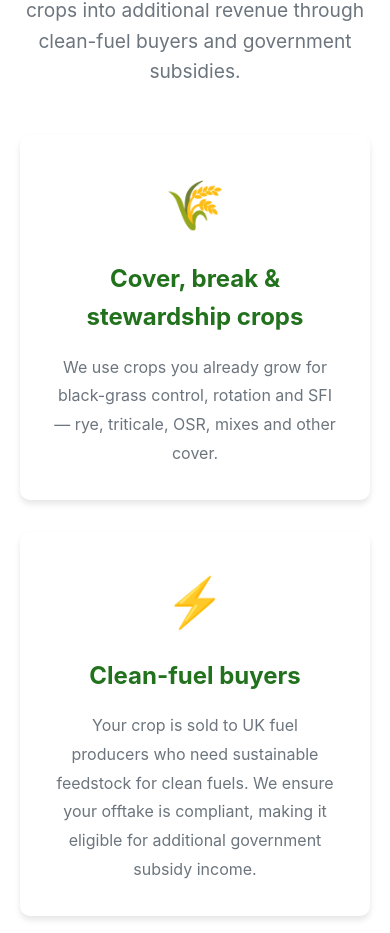
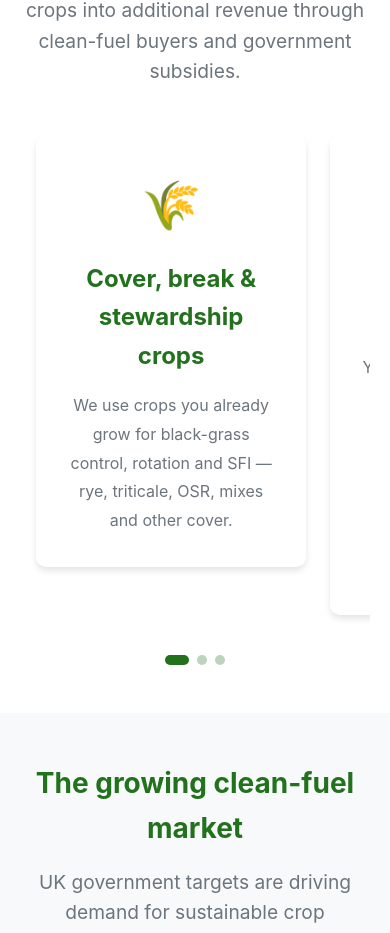
Before and after one commit to ewldh20/landmark-energy, a React (Vite) app: page / in a window 390 px wide. Shown: the part 1050-1983 px from the top of the page. Built offline with nearby package versions, Linux system fonts and the light colour scheme; the HTML template or start-up script is replaced by a standard one.

Commit message:
Add swipeable carousel for mobile - cards become carousels on mobile devices

```diff
--- a/src/components/About.tsx
+++ b/src/components/About.tsx
@@ -1,4 +1,30 @@
+import CardCarousel from './CardCarousel'
+
 const About = () => {
+  const cards = [
+    <div className="about-card">
+      <div className="icon">🌾</div>
+      <h3>Cover, break & stewardship crops</h3>
+      <p>
+        We use crops you already grow for black-grass control, rotation and SFI — rye, triticale, OSR, mixes and other cover.
+      </p>
+    </div>,
+    <div className="about-card">
+      <div className="icon">⚡</div>
+      <h3>Clean-fuel buyers</h3>
+      <p>
+        Your crop is sold to UK fuel producers who need sustainable feedstock for clean fuels. We ensure your offtake is compliant, making it eligible for additional government subsidy income.
+      </p>
+    </div>,
+    <div className="about-card">
+      <div className="icon">💰</div>
+      <h3>Additional Income</h3>
+      <p>
+        You sell crops you'd otherwise plough in or discount — while keeping your main cash crop and SFI income unchanged.
+      </p>
+    </div>
+  ]
+
   return (
     <section id="about" className="section">
       <div className="container">
@@ -8,29 +34,9 @@ const About = () => {
             We source better-paying markets for crops you're already growing — turning break, cover and stewardship crops into additional revenue through clean-fuel buyers and government subsidies.
           </p>
         </div>
-        <div className="about-grid">
-          <div className="about-card">
-            <div className="icon">🌾</div>
-            <h3>Cover, break & stewardship crops</h3>
-            <p>
-              We use crops you already grow for black-grass control, rotation and SFI — rye, triticale, OSR, mixes and other cover.
-            </p>
-          </div>
-          <div className="about-card">
-            <div className="icon">⚡</div>
-            <h3>Clean-fuel buyers</h3>
-            <p>
-              Your crop is sold to UK fuel producers who need sustainable feedstock for clean fuels. We ensure your offtake is compliant, making it eligible for additional government subsidy income.
-            </p>
-          </div>
-          <div className="about-card">
-            <div className="icon">💰</div>
-            <h3>Additional Income</h3>
-            <p>
-              You sell crops you'd otherwise plough in or discount — while keeping your main cash crop and SFI income unchanged.
-            </p>
-          </div>
-        </div>
+        <CardCarousel className="about-carousel">
+          {cards}
+        </CardCarousel>
       </div>
     </section>
   )
--- a/src/components/Benefits.tsx
+++ b/src/components/Benefits.tsx
@@ -1,3 +1,5 @@
+import CardCarousel from './CardCarousel'
+
 const Benefits = () => {
   const benefits = [
     {
@@ -26,6 +28,13 @@ const Benefits = () => {
     }
   ]
 
+  const benefitCards = benefits.map((benefit, index) => (
+    <div key={index} className="benefit-item">
+      <h3>✓ {benefit.title}</h3>
+      <p>{benefit.description}</p>
+    </div>
+  ))
+
   return (
     <section id="benefits" className="section">
       <div className="container">
@@ -35,14 +44,9 @@ const Benefits = () => {
             Benefits designed specifically for UK farms and land managers.
           </p>
         </div>
-        <div className="benefits-grid">
-          {benefits.map((benefit, index) => (
-            <div key={index} className="benefit-item">
-              <h3>✓ {benefit.title}</h3>
-              <p>{benefit.description}</p>
-            </div>
-          ))}
-        </div>
+        <CardCarousel className="benefits-carousel">
+          {benefitCards}
+        </CardCarousel>
       </div>
     </section>
   )
--- /dev/null
+++ b/src/components/CardCarousel.css
@@ -0,0 +1,79 @@
+.card-carousel-wrapper {
+  width: 100%;
+  position: relative;
+}
+
+/* Desktop: Show as grid */
+.card-carousel {
+  display: grid;
+  grid-template-columns: repeat(auto-fit, minmax(300px, 1fr));
+  gap: 2rem;
+  overflow: visible;
+}
+
+.carousel-card {
+  width: 100%;
+}
+
+/* Mobile: Show as swipeable carousel */
+@media (max-width: 768px) {
+  .card-carousel {
+    display: flex;
+    overflow-x: auto;
+    scroll-snap-type: x mandatory;
+    gap: 1.5rem;
+    padding: 0 1rem 1rem;
+    -webkit-overflow-scrolling: touch;
+    scrollbar-width: none; /* Firefox */
+    -ms-overflow-style: none; /* IE and Edge */
+    scroll-behavior: smooth;
+  }
+
+  .card-carousel::-webkit-scrollbar {
+    display: none; /* Chrome, Safari, Opera */
+  }
+
+  .carousel-card {
+    flex: 0 0 85%;
+    min-width: 85%;
+    scroll-snap-align: center;
+    padding: 0;
+  }
+}
+
+/* Carousel dots (mobile only) */
+.carousel-dots {
+  display: none;
+  justify-content: center;
+  gap: 0.5rem;
+  margin-top: 1.5rem;
+  padding: 0 1rem;
+}
+
+@media (max-width: 768px) {
+  .carousel-dots {
+    display: flex;
+  }
+}
+
+.carousel-dot {
+  width: 10px;
+  height: 10px;
+  border-radius: 50%;
+  border: none;
+  background-color: rgba(34, 113, 29, 0.3);
+  cursor: pointer;
+  transition: all 0.3s ease;
+  padding: 0;
+}
+
+.carousel-dot.active {
+  background-color: var(--primary-color);
+  width: 24px;
+  border-radius: 5px;
+}
+
+.carousel-dot:hover {
+  background-color: var(--primary-color);
+  opacity: 0.7;
+}
--- /dev/null
+++ b/src/components/CardCarousel.tsx
@@ -0,0 +1,87 @@
+import { useState, useRef, useEffect } from 'react'
+import './CardCarousel.css'
+
+interface CardCarouselProps {
+  children: React.ReactNode[]
+  className?: string
+}
+
+const CardCarousel = ({ children, className = '' }: CardCarouselProps) => {
+  const [currentIndex, setCurrentIndex] = useState(0)
+  const [isDragging, setIsDragging] = useState(false)
+  const [startX, setStartX] = useState(0)
+  const [scrollLeft, setScrollLeft] = useState(0)
+  const carouselRef = useRef<HTMLDivElement>(null)
+
+  const goToSlide = (index: number) => {
+    if (index < 0) index = 0
+    if (index >= children.length) index = children.length - 1
+    setCurrentIndex(index)
+  }
+
+  const handleTouchStart = (e: React.TouchEvent) => {
+    setIsDragging(true)
+    setStartX(e.touches[0].pageX - (carouselRef.current?.offsetLeft || 0))
+    setScrollLeft(carouselRef.current?.scrollLeft || 0)
+  }
+
+  const handleTouchMove = (e: React.TouchEvent) => {
+    if (!isDragging || !carouselRef.current) return
+    e.preventDefault()
+    const x = e.touches[0].pageX - (carouselRef.current.offsetLeft || 0)
+    const walk = (x - startX) * 2
+    carouselRef.current.scrollLeft = scrollLeft - walk
+  }
+
+  const handleTouchEnd = () => {
+    if (!carouselRef.current || !isDragging) return
+    setIsDragging(false)
+
+    // Determine which card to snap to based on scroll position
+    const cardWidth = carouselRef.current.offsetWidth
+    const scrollLeft = carouselRef.current.scrollLeft
+    const newIndex = Math.round(scrollLeft / cardWidth)
+    goToSlide(newIndex)
+  }
+
+  useEffect(() => {
+    if (carouselRef.current) {
+      carouselRef.current.scrollTo({
+        left: currentIndex * carouselRef.current.offsetWidth,
+        behavior: 'smooth'
+      })
+    }
+  }, [currentIndex])
+
+  return (
+    <div className={`card-carousel-wrapper ${className}`}>
+      <div
+        ref={carouselRef}
+        className="card-carousel"
+        onTouchStart={handleTouchStart}
+        onTouchMove={handleTouchMove}
+        onTouchEnd={handleTouchEnd}
+      >
+        {children.map((child, index) => (
+          <div key={index} className="carousel-card">
+            {child}
+          </div>
+        ))}
+      </div>
+
+      {/* Dots indicator for mobile */}
+      <div className="carousel-dots">
+        {children.map((_, index) => (
+          <button
+            key={index}
+            className={`carousel-dot ${index === currentIndex ? 'active' : ''}`}
+            onClick={() => goToSlide(index)}
+            aria-label={`Go to slide ${index + 1}`}
+          />
+        ))}
+      </div>
+    </div>
+  )
+}
+
+export default CardCarousel
--- a/src/components/HowItWorks.tsx
+++ b/src/components/HowItWorks.tsx
@@ -1,3 +1,5 @@
+import CardCarousel from './CardCarousel'
+
 const HowItWorks = () => {
   const steps = [
     {
@@ -22,6 +24,14 @@ const HowItWorks = () => {
     }
   ]
 
+  const stepCards = steps.map((step) => (
+    <div key={step.number} className="step">
+      <div className="step-number">{step.number}</div>
+      <h3>{step.title}</h3>
+      <p>{step.description}</p>
+    </div>
+  ))
+
   return (
     <section id="how-it-works" className="section section-alt">
       <div className="container">
@@ -31,15 +41,9 @@ const HowItWorks = () => {
             Built around your existing rotation, machinery and agronomy.
           </p>
         </div>
-        <div className="process-steps">
-          {steps.map((step) => (
-            <div key={step.number} className="step">
-              <div className="step-number">{step.number}</div>
-              <h3>{step.title}</h3>
-              <p>{step.description}</p>
-            </div>
-          ))}
-        </div>
+        <CardCarousel className="steps-carousel">
+          {stepCards}
+        </CardCarousel>
       </div>
     </section>
   )
--- a/src/components/IndustryContext.tsx
+++ b/src/components/IndustryContext.tsx
@@ -1,4 +1,30 @@
+import CardCarousel from './CardCarousel'
+
 const IndustryContext = () => {
+  const contextCards = [
+    <div className="context-item">
+      <h3>Net Zero by 2050</h3>
+      <p>
+        The UK is committed to net zero by 2050. Transport accounts for a quarter of UK emissions,
+        so we need clean fuel alternatives to oil and diesel.
+      </p>
+    </div>,
+    <div className="context-item">
+      <h3>High Demand, Limited Supply</h3>
+      <p>
+        UK fuel producers need sustainable crop feedstocks to make clean fuels, but supply is limited.
+        This creates strong demand for your cover and break crops.
+      </p>
+    </div>,
+    <div className="context-item">
+      <h3>Government Subsidies</h3>
+      <p>
+        To encourage supply, the government subsidises certified clean-fuel feedstocks through credits.
+        We connect farms to refineries, ensuring compliance so both sides benefit from these subsidies.
+      </p>
+    </div>
+  ]
+
   return (
     <section id="industry-context" className="section section-alt">
       <div className="container">
@@ -8,29 +34,9 @@ const IndustryContext = () => {
             UK government targets are driving demand for sustainable crop feedstocks.
           </p>
         </div>
-        <div className="context-grid">
-          <div className="context-item">
-            <h3>Net Zero by 2050</h3>
-            <p>
-              The UK is committed to net zero by 2050. Transport accounts for a quarter of UK emissions,
-              so we need clean fuel alternatives to oil and diesel.
-            </p>
-          </div>
-          <div className="context-item">
-            <h3>High Demand, Limited Supply</h3>
-            <p>
-              UK fuel producers need sustainable crop feedstocks to make clean fuels, but supply is limited.
-              This creates strong demand for your cover and break crops.
-            </p>
-          </div>
-          <div className="context-item">
-            <h3>Government Subsidies</h3>
-            <p>
-              To encourage supply, the government subsidises certified clean-fuel feedstocks through credits.
-              We connect farms to refineries, ensuring compliance so both sides benefit from these subsidies.
-            </p>
-          </div>
-        </div>
+        <CardCarousel className="context-carousel">
+          {contextCards}
+        </CardCarousel>
       </div>
     </section>
   )
```
